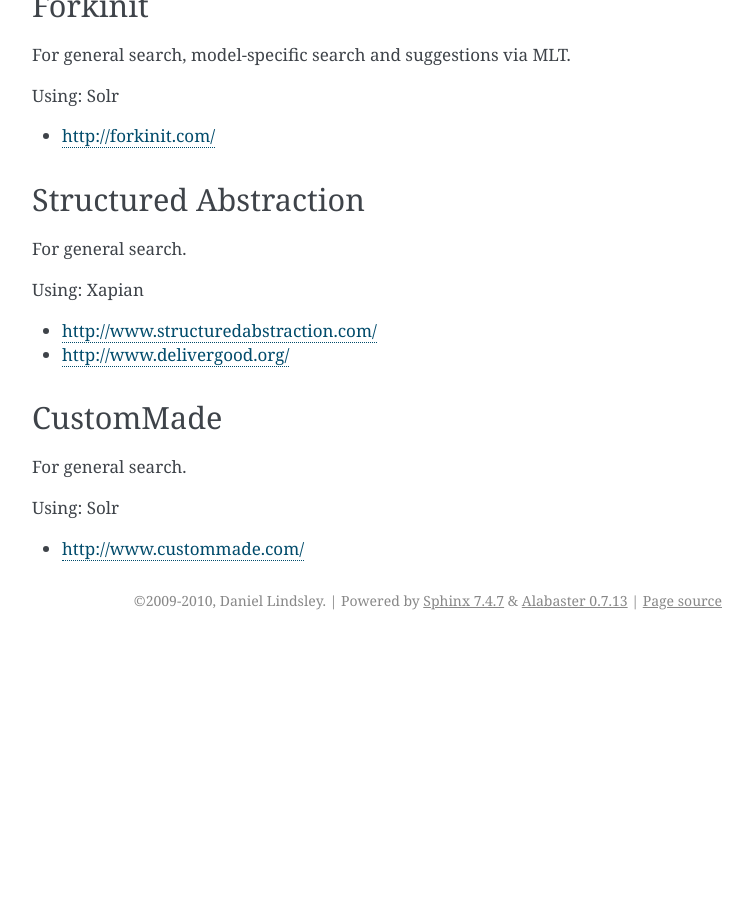
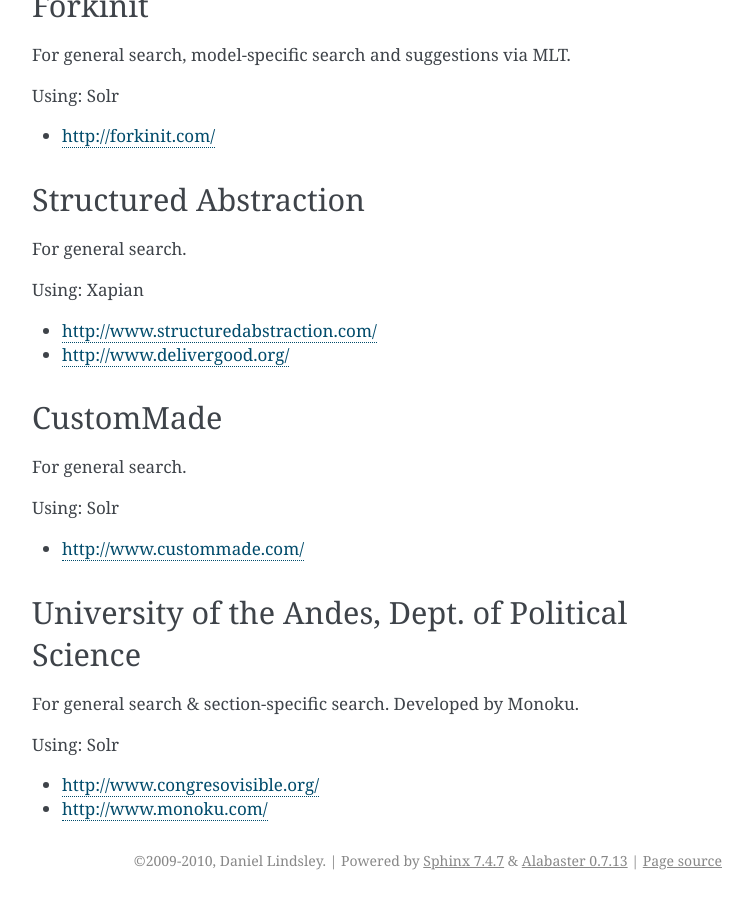
Before and after one commit to django-haystack/django-haystack, a Sphinx documentation site: the page built from docs/who_uses.rst, in a window 1280 px wide and 900 px high, scrolled down 2906 px. Shown: the whole window, without its empty margins (388-1141 px from the left). Built offline with Sphinx 7.4.7, drawn with Linux system fonts in a browser that asks for light colours; before the commit the page ends 3546 px from its top, so only the background shows below that; some of the changed text lies outside the part shown.

Commit message:
Added CongresoVisible to Who Uses.

```diff
--- a/docs/who_uses.rst
+++ b/docs/who_uses.rst
@@ -173,3 +173,14 @@
 Using: Solr
 
 * http://www.custommade.com/
+
+
+University of the Andes, Dept. of Political Science
+---------------------------------------------------
+
+For general search & section-specific search. Developed by Monoku.
+
+Using: Solr
+
+* http://www.congresovisible.org/
+* http://www.monoku.com/
```
